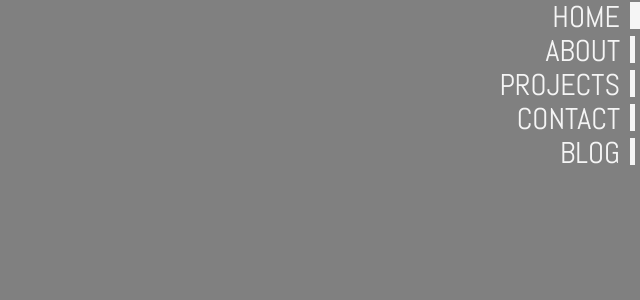
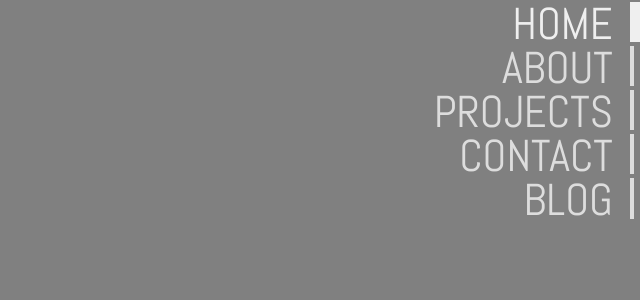
Before and after one commit to tan-90/Portfolio, a React app: page / in a window 1280 px wide. Shown: the top 300 px of the page, without its empty margins (640-1280 px from the left). Built offline with nearby package versions, Linux system fonts and the light colour scheme.

Commit message:
Add common header and use golden ratio.
Add common header with constants and utility functions. Use golden ratio on nav link font size, bullet size and animations.

```diff
--- /dev/null
+++ b/src/_common.scss
@@ -0,0 +1,30 @@
+$baseColor: #dddddd;
+$highlightColor: #efefef;
+
+$phi: 1.61803399;
+
+@function pow($number, $exponent)
+{
+    $value: 1;
+
+    @if $exponent > 0
+    {
+        @for $i from 1 through $exponent
+        {
+            $value: $value * $number;
+        }
+    }
+    @return $value;
+}
+
+@function goldenSplit($base, $splitCount:1)
+{
+    @return $base / pow($phi, $splitCount);
+}
+
+@function inverseGoldenSplit($base, $splitCount:1)
+{
+    @return $base - goldenSplit($base, $splitCount);
+}
+
+$lineWidth: goldenSplit(100vw, 12);
--- a/src/component/NavLink.jsx
+++ b/src/component/NavLink.jsx
@@ -36,12 +36,21 @@ export default class NavLink extends React.Component
         this.props.handleClick(event, this.props.name);
     }
 
+    getTextClasses()
+    {
+        return [
+            Style.text,
+            this.props.selected == this.props.name ? Style.textSelected : '',
+            this.state.hover && (this.props.selected != this.props.name) ? Style.textHoverUnselected : ''
+        ].join(' ');
+    }
+
     getBulletClasses()
     {
         return [
             Style.bullet,
             this.state.hover ? Style.bulletHover : '',
-            (this.props.selected == this.props.name) ? Style.bulletSelected : ''
+            this.props.selected == this.props.name ? Style.bulletSelected : ''
         ].join(' ');
     }
 
@@ -54,7 +63,7 @@ export default class NavLink extends React.Component
                     onMouseEnter={this.handleMouseEnter}
                     onMouseLeave={this.handleMouseLeave}
                     onClick={this.handleClick}
-                    className={Style.text}
+                    className={this.getTextClasses()}
                 >
                     {this.props.name}
                 </div>
--- a/src/component/NavLink.scss
+++ b/src/component/NavLink.scss
@@ -1,5 +1,6 @@
-$defaultColor: whitesmoke;
-$fontSize: 30px;
+@import '../common';
+
+$fontSize: goldenSplit(100vh, 6);
 
 .container {
     padding-top: 2px;
@@ -7,38 +8,63 @@ $fontSize: 30px;
 }
 
 .text {
-    float: right;
+    position: absolute;
+
+    right: $lineWidth * pow($phi, 2) * (1 + $phi);
+
 
     cursor: pointer;
+
 
     font-family: 'Abel', sans-serif;
     font-size: $fontSize;
     line-height: $fontSize;
-    color: $defaultColor;
+
+    color: $baseColor;
+
+
+    transition: right .2s;
+}
+
+.textHoverUnselected {
+    right: $lineWidth * pow($phi, 2) * 2;
+}
+
+.text:hover,
+.textSelected {
+    color: $highlightColor;
 }
 
 .bullet {
     position: relative;
     float: right;
 
-    margin-left: 15px;
-
-    width: 5px;
+    width: $lineWidth;
     height: $fontSize * 0.9;
 
-    right: 5px;
+    right: $lineWidth * (pow($phi, 2) - 1);
 
-    background-color: $defaultColor;
+
+    transition: width .2s, right .2s;
+
+
+    background-color: $baseColor;
 }
 
 .bulletHover {
-    width: 8px;
-    right: 2px;
-    margin-left: 12px;
+    width: $lineWidth * $phi;
+
+    right: $lineWidth * $phi * ($phi - 1);
+
+
+    background-color: $highlightColor;
 }
 
 .bulletSelected {
-    width: 10px;
+    width: $lineWidth * pow($phi, 2);
+
     right: 0px;
-    margin-left: 10px;
+
+
+    background-color: $highlightColor;
 }
```
